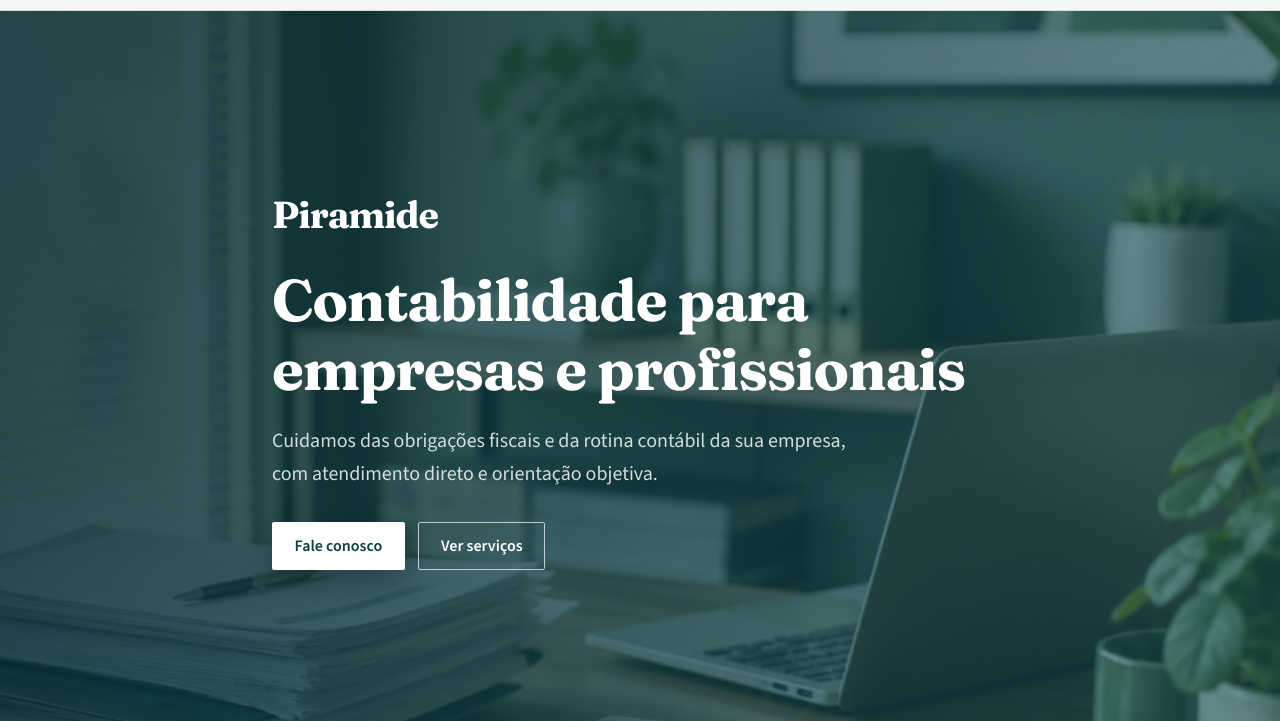
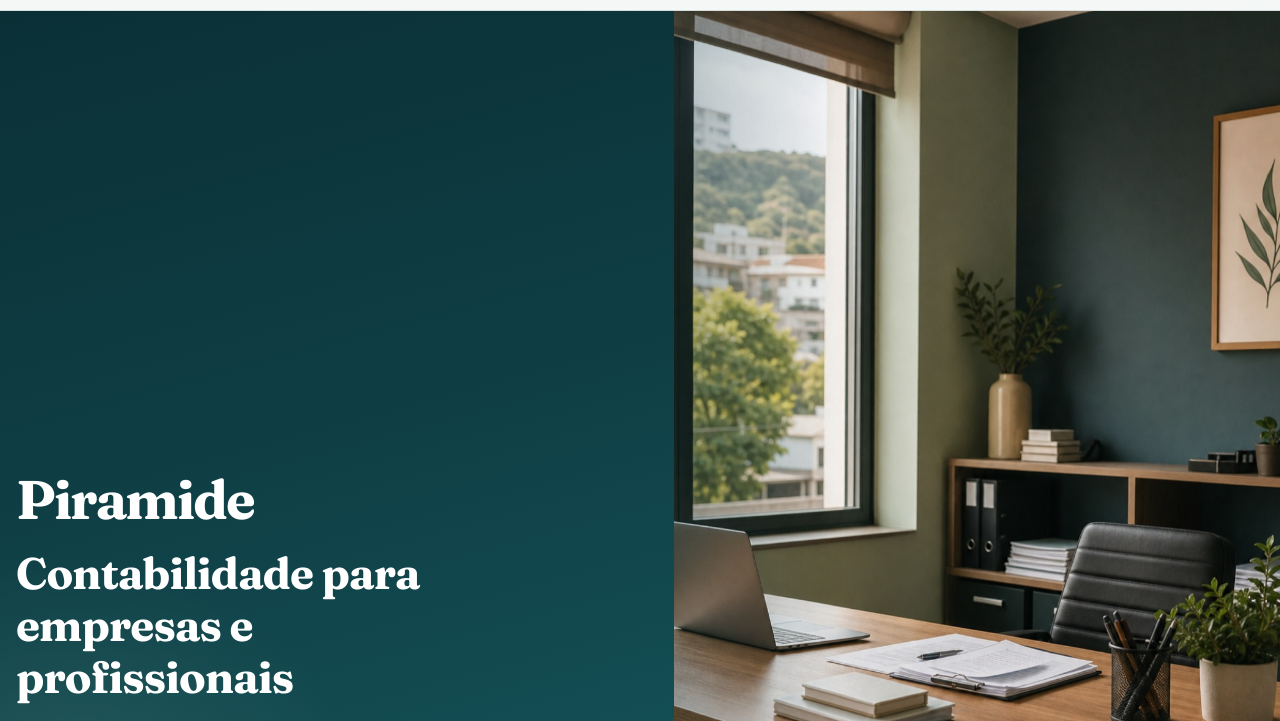
Before and after one commit to GiovanniFrozza/piramide-site, a website built with Vite: page index.html in a window 1280 px wide. Shown: the part 57-778 px from the top of the page. Built offline with nearby package versions, Linux system fonts and the light colour scheme.

Commit message:
Melhora a hero com composição em duas colunas e imagem mais nítida.
Co-authored-by: Cursor <cursoragent@cursor.com>

```diff
--- a/index.html
+++ b/index.html
@@ -161,15 +161,15 @@
 
     <main>
       <section class="hero" aria-labelledby="hero-title">
-        <div class="hero-bg" aria-hidden="true"></div>
-        <div class="container hero-content">
+        <div class="hero-panel">
+          <div class="hero-content">
             <p class="hero-brand reveal">Piramide</p>
             <h1 id="hero-title" class="reveal reveal-delay-1">
               Contabilidade para empresas e profissionais
             </h1>
             <p class="hero-lead reveal reveal-delay-2">
-            Cuidamos das obrigações fiscais e da rotina contábil da sua empresa,
-            com atendimento direto e orientação objetiva.
+              Cuidamos das obrigações fiscais e da rotina contábil da sua
+              empresa, com atendimento direto e orientação objetiva.
             </p>
             <div class="hero-actions reveal reveal-delay-3">
               <a
@@ -183,6 +183,18 @@
               </a>
               <a class="btn btn-ghost" href="#servicos">Ver serviços</a>
             </div>
+          </div>
+        </div>
+        <div class="hero-visual" aria-hidden="true">
+          <img
+            class="hero-visual-img"
+            src="/src/assets/sobre.jpg"
+            alt=""
+            width="1066"
+            height="1600"
+            decoding="async"
+            fetchpriority="high"
+          />
         </div>
       </section>
 
--- a/src/style.css
+++ b/src/style.css
@@ -302,44 +302,50 @@ ul {
 /* Hero */
 .hero {
   position: relative;
+  display: grid;
+  grid-template-columns: 1fr;
   min-height: calc(100svh - var(--header-h));
-  display: flex;
-  align-items: center;
   overflow: hidden;
   color: #edf4f3;
   isolation: isolate;
+  background: var(--color-teal-deep);
 }
 
-.hero-bg {
-  position: absolute;
-  inset: 0;
-  z-index: -1;
+.hero-panel {
+  position: relative;
+  z-index: 1;
+  display: flex;
+  align-items: flex-end;
+  min-height: calc(100svh - var(--header-h));
+  padding:
+    clamp(2.5rem, 6vh, 4rem)
+    max(1rem, calc((100% - var(--container)) / 2))
+    clamp(2.5rem, 7vh, 4.5rem);
   background:
+    radial-gradient(
+      ellipse 90% 70% at 12% 88%,
+      rgba(109, 155, 138, 0.28),
+      transparent 58%
+    ),
     linear-gradient(
-      105deg,
-      rgba(8, 42, 48, 0.88) 0%,
-      rgba(14, 61, 67, 0.78) 42%,
-      rgba(26, 92, 99, 0.55) 100%
-    ),
-    url("./assets/faq.jpg") center / cover no-repeat;
-}
-
-.hero-bg::before,
-.hero-bg::after {
-  content: none;
-  display: none;
+      160deg,
+      rgba(8, 42, 48, 0.82) 0%,
+      rgba(14, 61, 67, 0.72) 48%,
+      rgba(14, 61, 67, 0.55) 100%
+    );
 }
 
 .hero-content {
-  padding: var(--space-2xl) 0;
-  max-width: 42rem;
+  width: min(100%, 36rem);
+  max-width: 36rem;
 }
 
 .hero-brand {
   font-family: var(--font-display);
-  font-size: clamp(1.75rem, 3vw, 2.35rem);
+  font-size: clamp(2.4rem, 6vw, 3.4rem);
   font-weight: 700;
-  letter-spacing: -0.03em;
+  letter-spacing: -0.035em;
+  line-height: 1.05;
   color: #fff;
   margin: 0 0 var(--space-md);
 }
@@ -347,19 +353,39 @@ ul {
 .hero h1 {
   color: #fff;
   margin-bottom: var(--space-md);
+  max-width: 14ch;
+  font-size: clamp(1.85rem, 4.2vw, 2.75rem);
 }
 
 .hero-lead {
-  font-size: 1.2rem;
-  color: rgba(237, 244, 243, 0.88);
-  max-width: 34rem;
+  font-size: 1.15rem;
+  color: rgba(237, 244, 243, 0.9);
+  max-width: 32rem;
   margin-bottom: var(--space-lg);
+  line-height: 1.6;
 }
 
 .hero-actions {
   display: flex;
   flex-wrap: wrap;
   gap: 0.85rem;
+}
+
+.hero-visual {
+  position: absolute;
+  inset: 0;
+  z-index: 0;
+  overflow: hidden;
+  pointer-events: none;
+}
+
+.hero-visual-img {
+  width: 100%;
+  height: 100%;
+  object-fit: cover;
+  object-position: center 32%;
+  transform: scale(1.04);
+  animation: hero-drift 22s var(--ease) infinite alternate;
 }
 
 .hero .btn-primary {
@@ -381,6 +407,60 @@ ul {
 .hero .btn-ghost:hover {
   background: rgba(255, 255, 255, 0.14);
   border-color: #fff;
+}
+
+@keyframes hero-drift {
+  from {
+    transform: scale(1.04) translate3d(0, 0, 0);
+  }
+
+  to {
+    transform: scale(1.09) translate3d(-1.2%, -0.8%, 0);
+  }
+}
+
+@media (min-width: 960px) {
+  .hero {
+    grid-template-columns: minmax(0, 1.05fr) minmax(22rem, 0.95fr);
+  }
+
+  .hero-panel {
+    min-height: calc(100svh - var(--header-h));
+    padding-right: clamp(2rem, 4vw, 3.5rem);
+    background:
+      radial-gradient(
+        ellipse 80% 55% at 10% 90%,
+        rgba(109, 155, 138, 0.22),
+        transparent 55%
+      ),
+      linear-gradient(165deg, #0a3036 0%, #0e3d43 42%, #16555c 100%);
+  }
+
+  .hero-content {
+    width: min(100%, 34rem);
+  }
+
+  .hero-visual {
+    position: relative;
+    inset: auto;
+    min-height: calc(100svh - var(--header-h));
+  }
+
+  .hero-visual::after {
+    content: "";
+    position: absolute;
+    inset: 0;
+    background: linear-gradient(
+      90deg,
+      rgba(10, 48, 54, 0.28) 0%,
+      transparent 28%
+    );
+    pointer-events: none;
+  }
+
+  .hero-visual-img {
+    object-position: center 28%;
+  }
 }
 
 /* About */
@@ -835,6 +915,11 @@ ul {
   .btn:hover {
     transform: none;
   }
+
+  .hero-visual-img {
+    animation: none;
+    transform: none;
+  }
 }
 
 /* Large monitors */
@@ -848,13 +933,17 @@ ul {
     width: min(100% - 3rem, var(--container));
   }
 
+  .hero {
+    grid-template-columns: minmax(0, 1fr) minmax(28rem, 0.9fr);
+  }
+
   .hero-content {
-    max-width: 46rem;
+    width: min(100%, 38rem);
   }
 
   .hero-lead {
-    max-width: 38rem;
-    font-size: 1.25rem;
+    max-width: 36rem;
+    font-size: 1.2rem;
   }
 
   .section-header {
@@ -903,13 +992,24 @@ ul {
     font-size: clamp(1.9rem, 2.4vw, 2.75rem);
   }
 
+  .hero {
+    grid-template-columns: minmax(0, 1.1fr) minmax(32rem, 0.9fr);
+  }
+
+  .hero-panel {
+    padding-bottom: clamp(3.5rem, 8vh, 5.5rem);
+  }
+
   .hero-content {
-    max-width: 50rem;
-    padding-block: clamp(4rem, 8vh, 7rem);
+    width: min(100%, 40rem);
   }
 
   .hero-brand {
-    font-size: clamp(1.9rem, 2.6vw, 2.6rem);
+    font-size: clamp(2.8rem, 3.4vw, 3.75rem);
+  }
+
+  .hero h1 {
+    font-size: clamp(2.2rem, 2.8vw, 3rem);
   }
 
   .about-layout .media-slot {
@@ -949,6 +1049,14 @@ ul {
 
   .container {
     width: min(100% - 4rem, var(--container));
+  }
+
+  .hero {
+    grid-template-columns: minmax(0, 1.15fr) minmax(36rem, 0.85fr);
+  }
+
+  .hero-content {
+    width: min(100%, 42rem);
   }
 
   .about-layout .media-slot {
@@ -1029,8 +1137,8 @@ ul {
     width: 100%;
   }
 
-  .hero {
-    min-height: calc(100svh - var(--header-h));
+  .hero-panel {
+    padding-inline: 1rem;
   }
 
   .hero-actions {
```
Lines whose indentation alone changed are shown as unchanged.
